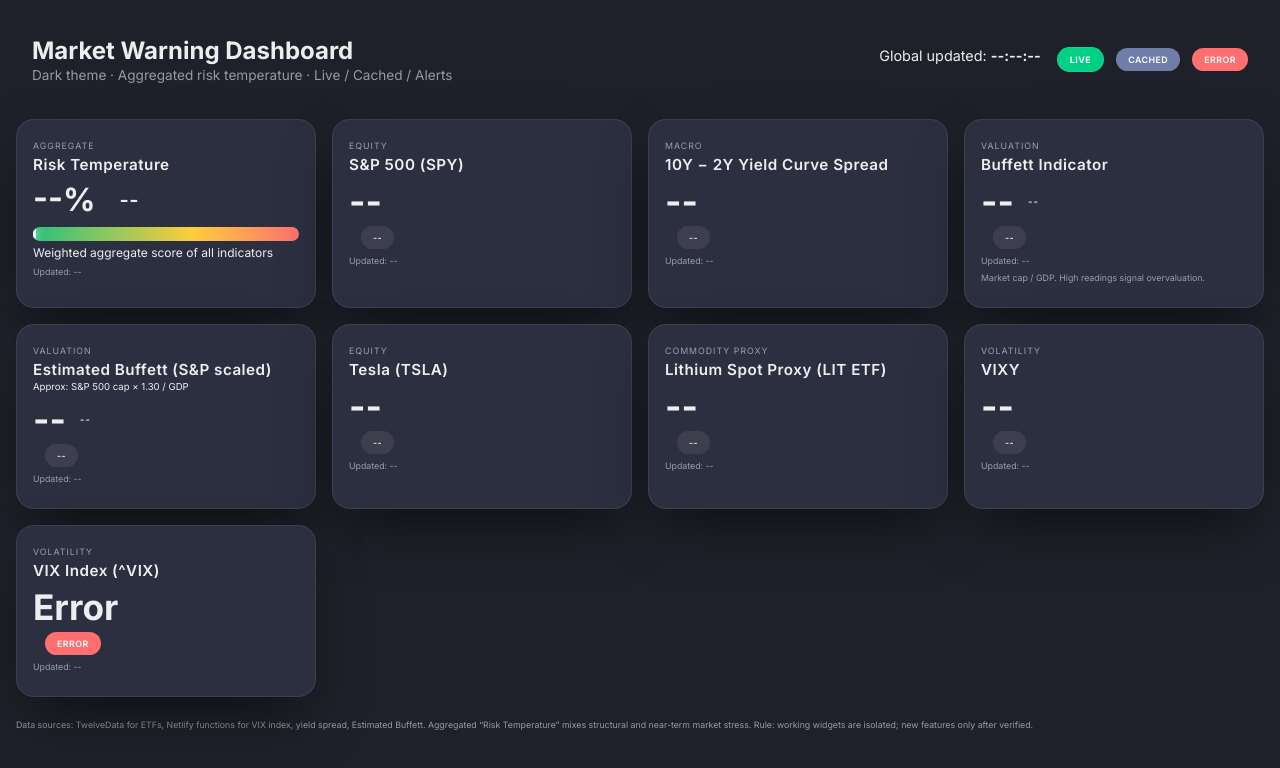
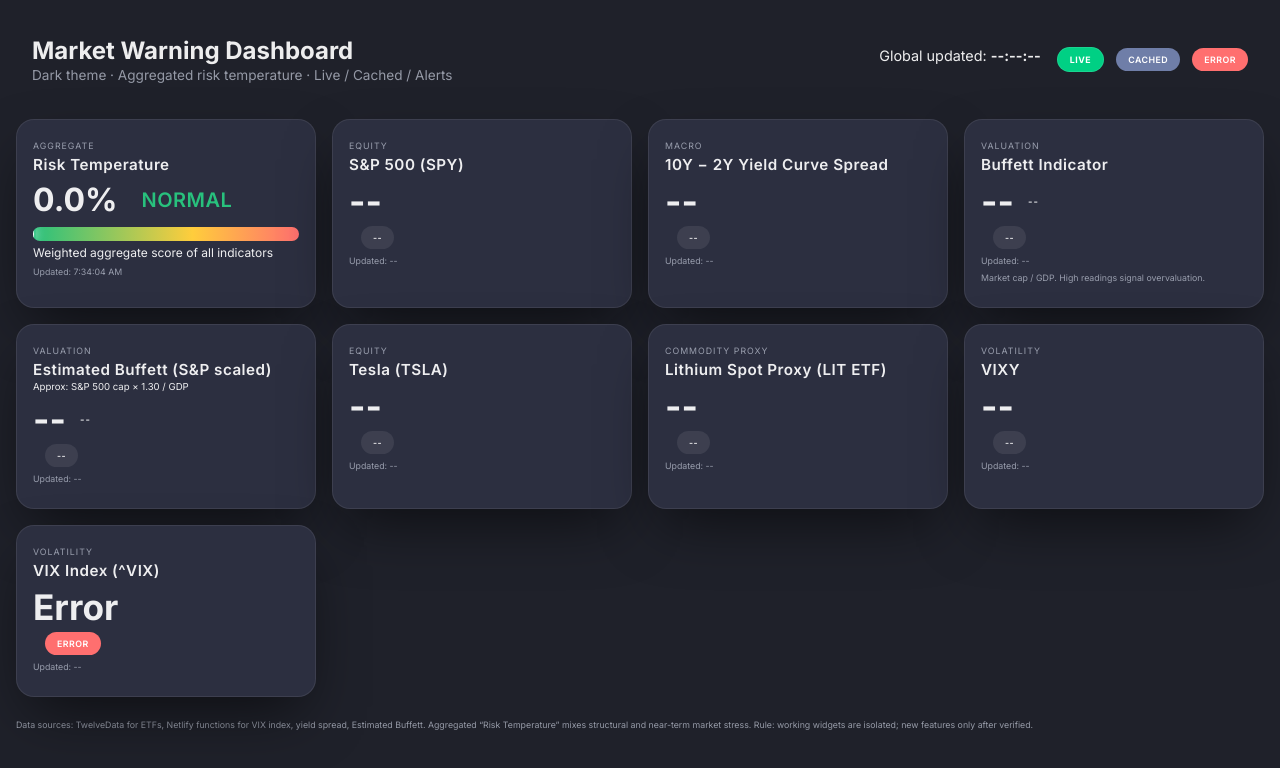
Before and after one commit to Spikerama/Live_Market_Dashboard, a website: page index.html in a window 1280 px wide. Drawn offline with nearby package versions, Linux system fonts and the light colour scheme; no server answers.

Commit message:
Update index.html

```diff
--- a/index.html
+++ b/index.html
@@ -258,6 +258,92 @@
       : interpolateColor('#ffcd3c','#ff6f6f', (score-50)/50);
   }
 
+  /* ─────────────────────────────────────────────────────────────
+     Risk Temperature — uses cached widget data only
+     (no other changes made to your code)
+  ───────────────────────────────────────────────────────────── */
+  function refreshRiskTemperature() {
+    const now     = new Date();
+    const est     = cacheGet('estimated-buffett')?.data; // { ratio }
+    const yieldc  = cacheGet('yield')?.data;             // { spread, inverted }
+    const spy     = cacheGet('sp500')?.data;             // { price, pct }
+    const vixy    = cacheGet('vix')?.data;               // { price, pct }  (VIXY ETF)
+    const tsla    = cacheGet('tsla')?.data;              // { price, pct }
+    const lithium = cacheGet('lithium')?.data;           // { price, pct }
+
+    let score = 0;
+
+    // 1) Buffett (estimated): ratio 0..5 → 0..30 pts
+    if (est && typeof est.ratio === 'number' && !isNaN(est.ratio)) {
+      const buffScore = Math.min(Math.max(est.ratio, 0), 5) * 6;
+      score += buffScore;
+    }
+
+    // 2) Yield spread: +2 … -1 → 0..25 pts  (tighter/negative = riskier)
+    if (yieldc && typeof yieldc.spread === 'number' && !isNaN(yieldc.spread)) {
+      const raw       = Math.max(Math.min(yieldc.spread, 2), -1);
+      const yieldScore = ((2 - raw) / 3) * 25;
+      score += yieldScore;
+    }
+
+    // 3) SPY intraday drop: 0…-3% → 0..15 pts
+    if (spy && typeof spy.pct === 'number' && !isNaN(spy.pct)) {
+      const spyScore = (Math.min(Math.max(-spy.pct, 0), 3) / 3) * 15;
+      score += spyScore;
+    }
+
+    // 4) VIXY intraday rise: 0…+5% → 0..15 pts
+    if (vixy && typeof vixy.pct === 'number' && !isNaN(vixy.pct)) {
+      const vixScore = (Math.min(Math.max(vixy.pct, 0), 5) / 5) * 15;
+      score += vixScore;
+    }
+
+    // 5) TSLA drop: 0…-5% → 0..10 pts
+    if (tsla && typeof tsla.pct === 'number' && !isNaN(tsla.pct)) {
+      const tslaScore = (Math.min(Math.max(-tsla.pct, 0), 5) / 5) * 10;
+      score += tslaScore;
+    }
+
+    // 6) Lithium absolute move: 0…±5% → 0..5 pts
+    if (lithium && typeof lithium.pct === 'number' && !isNaN(lithium.pct)) {
+      const litScore = (Math.min(Math.abs(lithium.pct), 5) / 5) * 5;
+      score += litScore;
+    }
+
+    // clamp 0..100
+    score = Math.min(100, Math.max(0, score));
+
+    // UI updates
+    const color   = riskColor(score);
+    const marker  = document.getElementById('risk-temp-marker');
+    const needle  = document.getElementById('risk-temp-needle');
+    const labelEl = document.getElementById('risk-temp-status');
+    const scoreEl = document.getElementById('risk-temp-score');
+    const updated = document.getElementById('risk-temp-updated');
+    const card    = document.getElementById('card-risk-temp');
+
+    if (marker) { marker.style.left = `${score}%`; marker.style.background = color; }
+    if (needle) needle.style.left = `${score}%`;
+    if (scoreEl) scoreEl.textContent = `${score.toFixed(1)}%`;
+
+    let statusText = 'Normal';
+    if (score >= 65)      statusText = 'High Risk';
+    else if (score >= 40) statusText = 'Caution';
+    else if (score >= 25) statusText = 'Elevated';
+
+    if (labelEl) {
+      labelEl.textContent = statusText;
+      labelEl.style.color = color;
+      labelEl.style.background = 'none';
+    }
+    if (updated) updated.textContent = 'Updated: ' + now.toLocaleTimeString();
+
+    if (card) {
+      if (score >= 70) card.classList.add('alert');
+      else card.classList.remove('alert');
+    }
+  }
+
   // ──────────────────────────────────────────────────────────────
   // Unified fetch + cache-fallback
   // ──────────────────────────────────────────────────────────────
@@ -349,7 +435,7 @@
       el.textContent = overvalued
         ? '▲ Overvalued'
         : (ratio >= 2.5 ? '▲ Caution' : '▼ Normal');
-      el.className = 'change ' + (overvalued ? 'up' : (ratio >= 2.5 ? 'up' : 'down'));
+      el.className = 'change ' + (overvalued ? 'up' : 'down');
     });
 
     // True Buffett
```
